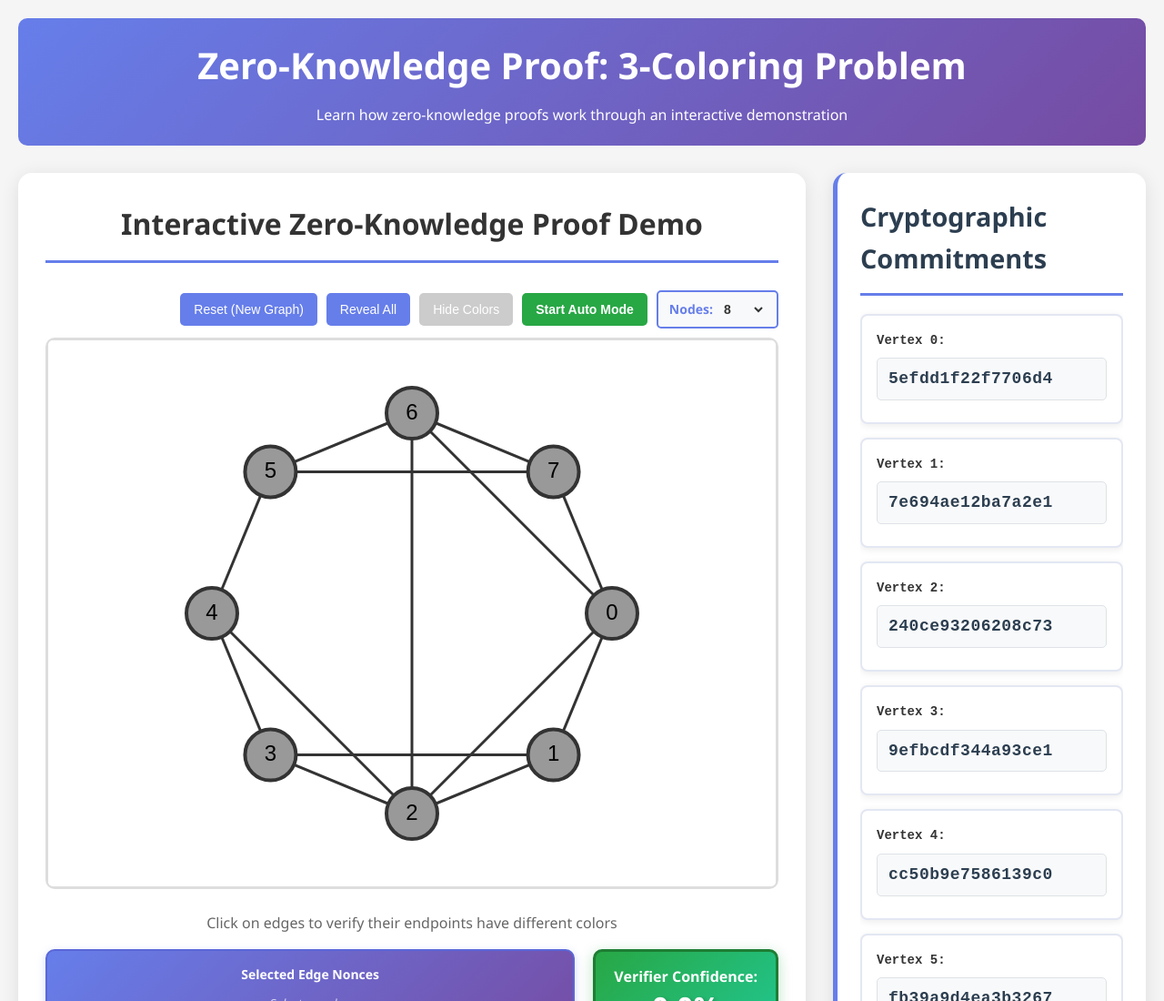
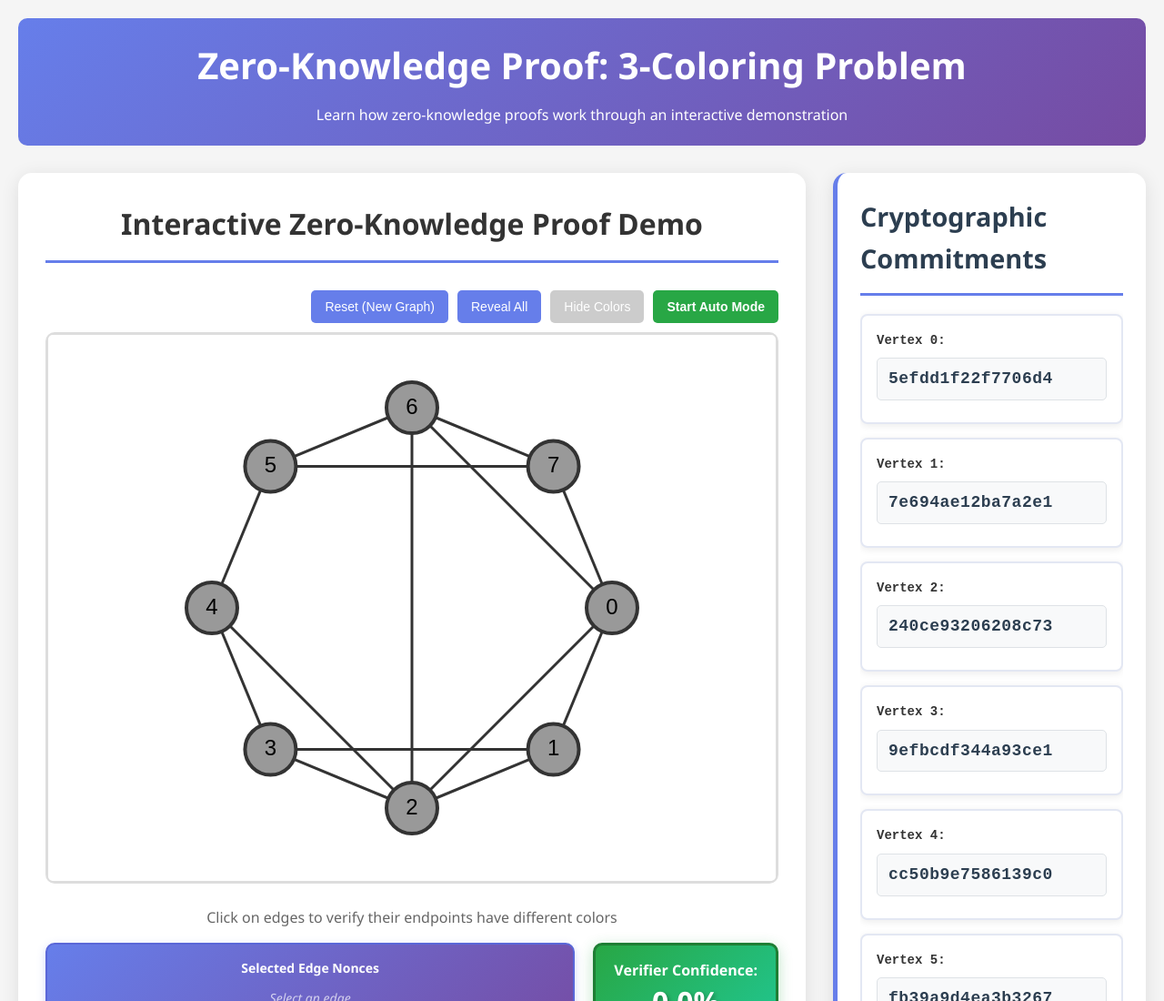
Before and after one commit to nepet/btcpp-3-color-zkp, a plain HTML site: page index.html in a window 1280 px wide. Shown: the top 1100 px of the page at 91% size. Drawn offline with Linux system fonts and the light colour scheme.

Commit message:
remove node-selector
Signed-off-by: Peter Neuroth <pet.v.ne@gmail.com>

```diff
--- a/index.html
+++ b/index.html
@@ -21,19 +21,6 @@
           <div class="graph-section-large">
             <h2>Interactive Zero-Knowledge Proof Demo</h2>
             <div class="control-buttons">
-              <div class="node-selector">
-                <label for="nodeCount">Nodes:</label>
-                <select id="nodeCount">
-                  <option value="4">4</option>
-                  <option value="5">5</option>
-                  <option value="6">6</option>
-                  <option value="7">7</option>
-                  <option value="8" selected>8</option>
-                  <option value="9">9</option>
-                  <option value="10">10</option>
-                  <option value="12">12</option>
-                </select>
-              </div>
               <button id="autoMode" class="auto-button">Start Auto Mode</button>
               <button id="hideVertices" disabled>Hide Colors</button>
               <button id="revealAll">Reveal All</button>
--- a/script.js
+++ b/script.js
@@ -968,31 +968,18 @@ function logVerification(message) {
   log.scrollTop = log.scrollHeight;
 }
 
-document
-  .getElementById("nodeCount")
-  .addEventListener("change", async (event) => {
-    // Stop auto mode if active
+const autoModeElement = document.getElementById("autoMode");
+if (!autoModeElement) {
+  console.error("autoMode element not found!");
+} else {
+  autoModeElement.addEventListener("click", () => {
     if (autoMode.active) {
       stopAutoMode();
+    } else {
+      startAutoMode();
     }
-
-    const nodeCount = parseInt(event.target.value);
-    await zkp.resetToNewGraph(nodeCount);
-    renderer.render();
-    updateUI();
-    // Hide verification details when resetting
-    document.getElementById("commitmentVerificationSection").style.display =
-      "none";
-    logVerification(`Generated new graph with ${nodeCount} vertices`);
   });
-
-document.getElementById("autoMode").addEventListener("click", () => {
-  if (autoMode.active) {
-    stopAutoMode();
-  } else {
-    startAutoMode();
-  }
-});
+}
 
 document.getElementById("hideVertices").addEventListener("click", async () => {
   await zkp.scrambleColors();
@@ -1015,8 +1002,8 @@ document.getElementById("resetGraph").addEventListener("click", async () => {
     stopAutoMode();
   }
 
-  // Get the currently selected node count
-  const nodeCount = parseInt(document.getElementById("nodeCount").value);
+  // Use default node count of 8
+  const nodeCount = 8;
   await zkp.resetToNewGraph(nodeCount);
   renderer.render();
   updateUI();
--- a/styles.css
+++ b/styles.css
@@ -92,37 +92,6 @@ header h1 {
   align-items: center;
 }
 
-.node-selector {
-  display: flex;
-  align-items: center;
-  gap: 8px;
-  background: #f8f9fa;
-  padding: 8px 12px;
-  border-radius: 5px;
-  border: 2px solid #667eea;
-  font-weight: 600;
-}
-
-.node-selector label {
-  color: #667eea;
-  font-size: 14px;
-  white-space: nowrap;
-}
-
-.node-selector select {
-  border: none;
-  background: transparent;
-  font-size: 14px;
-  font-weight: 600;
-  color: #333;
-  cursor: pointer;
-  outline: none;
-  min-width: 50px;
-}
-
-.node-selector select:focus {
-  outline: none;
-}
 
 .presentation-layout {
   display: grid;
```
